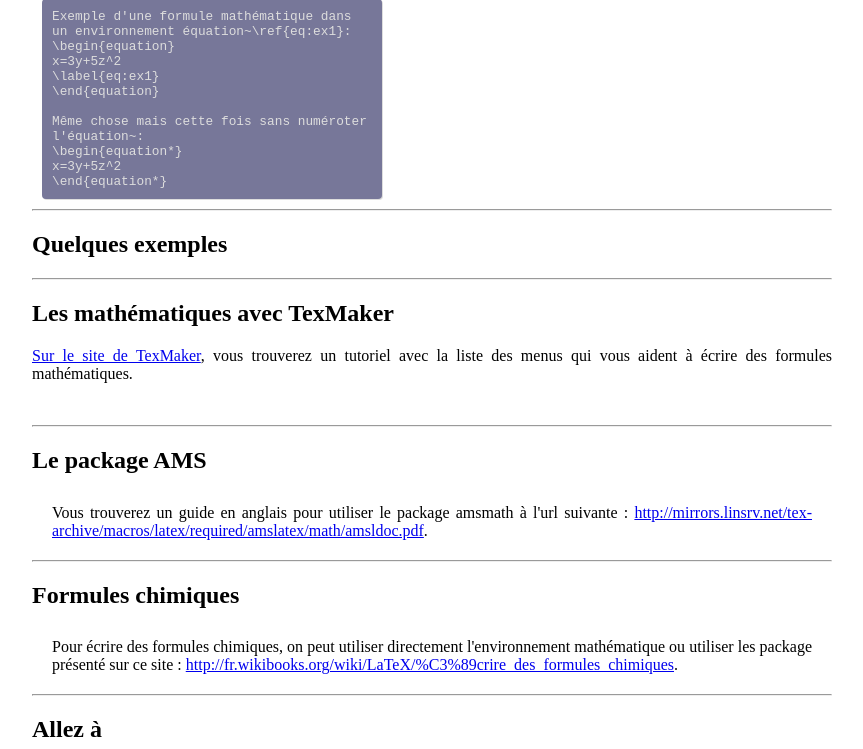
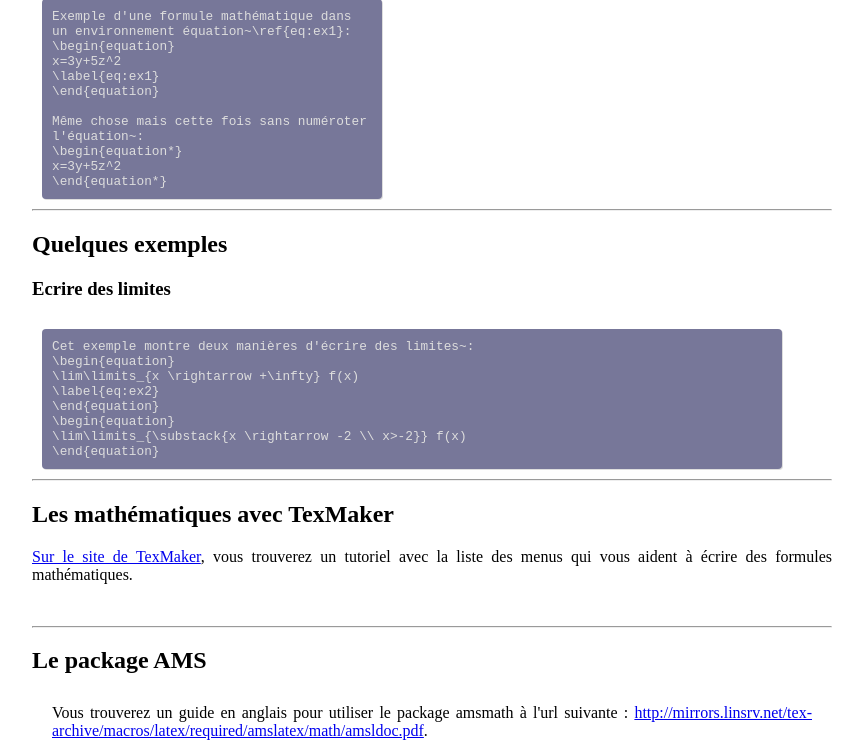
Before and after one commit to clairedune/coursLatex, a PHP site: page /maths.php in a window 1280 px wide. Shown: the part 623-1372 px from the top of the page, without its empty margins (208-1071 px from the left). Run offline with PHP 8.4, Linux system fonts and the light colour scheme.

Commit message:
mise à jour de la partie math

```diff
--- a/maths.php
+++ b/maths.php
@@ -77,8 +77,19 @@
       <hr/>
       <H2>Quelques exemples </H2>
 
+     <H3>Ecrire des limites</H3>
 
+       <div class="code" style="float:left;width:90%;" >
+      Cet exemple montre deux manières d'écrire des limites~:<br/>
 
+\begin{equation}<br/>
+\lim\limits_{x \rightarrow +\infty} f(x)<br/>
+\label{eq:ex2}<br/>
+ \end{equation}<br/>
+\begin{equation}<br/>
+\lim\limits_{\substack{x \rightarrow -2 \\ x>-2}} f(x)<br/>
+\end{equation}<br/>
+      </div>
       </div>
 
       <div style ="clear:both">
```
